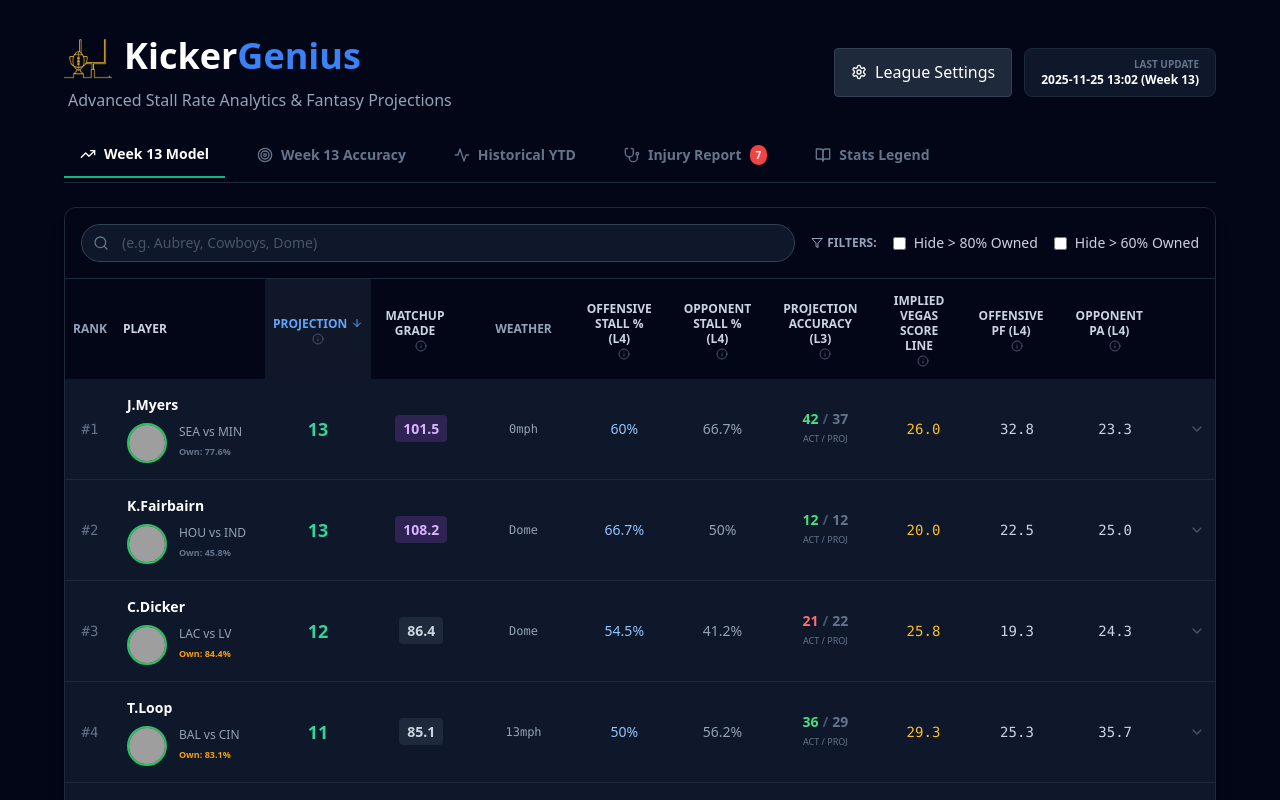
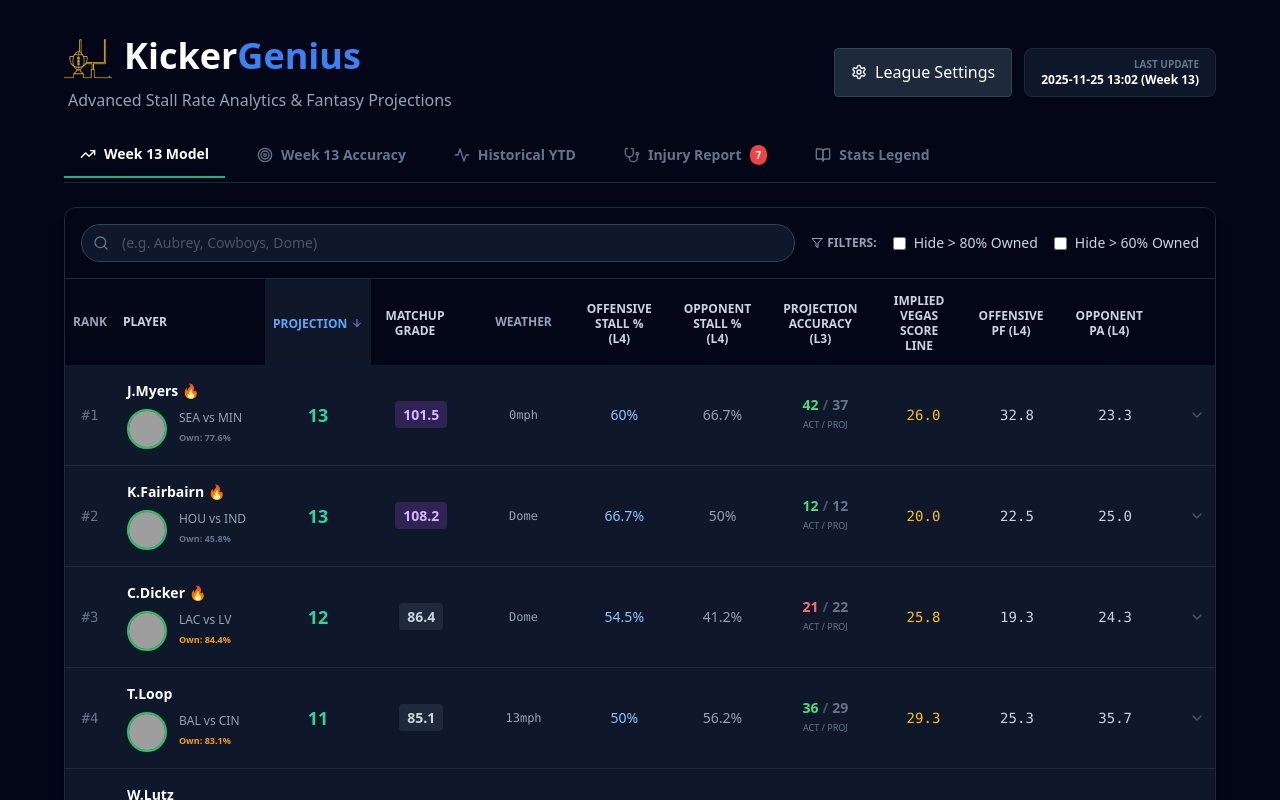
Before and after one commit to CalebUK/kicker-genius-app, a React (Vite) app: page / in a window 1280 px wide. Shown: the top 800 px of the page. Built offline with nearby package versions, Linux system fonts and the light colour scheme; grey boxes are pictures that could not be loaded; the HTML template or start-up script is replaced by a standard one.

Commit message:
UI fixes

```diff
--- a/src/App.jsx
+++ b/src/App.jsx
@@ -59,9 +59,9 @@ const HeaderCell = ({ label, description, avg, sortKey, currentSort, onSort }) =
             )
           )}
         </div>
-        <Info className="w-3 h-3 text-slate-600 group-hover:text-blue-400 transition-colors flex-shrink-0" />
       </div>
 
+      {/* TOOLTIP */}
       <div className="absolute top-full left-1/2 -translate-x-1/2 mt-2 w-48 p-2 bg-slate-900 border border-slate-700 rounded shadow-xl text-xs normal-case font-normal opacity-0 group-hover:opacity-100 transition-opacity pointer-events-none z-50 whitespace-normal text-left cursor-auto">
         <div className="text-white font-semibold mb-1">{description}</div>
         {avg !== undefined && <div className="text-blue-300">League Avg: {Number(avg).toFixed(1)}</div>}
@@ -88,12 +88,12 @@ const HistoryBars = ({ games }) => {
            );
         }
 
+        // --- ROUNDING LOGIC ---
         const projRounded = Math.round(g.proj);
         const diff = g.act - projRounded;
         const maxVal = Math.max(20, projRounded, g.act);
         const projPct = (projRounded / maxVal) * 100;
         const actPct = (g.act / maxVal) * 100;
-        const isBeat = g.act >= projRounded;
 
         return (
           <div key={i} className="text-[10px]">
@@ -123,6 +123,7 @@ const HistoryBars = ({ games }) => {
 const PlayerCell = ({ player, subtext }) => {
   const injuryColor = player.injury_color || 'slate-600';
   const statusText = player.injury_status || '';
+
   let borderColor = 'border-slate-600';
   if (injuryColor.includes('green')) borderColor = 'border-green-500';
   if (injuryColor.includes('red-700')) borderColor = 'border-red-700';
@@ -154,9 +155,12 @@ const PlayerCell = ({ player, subtext }) => {
   return (
     <td className="px-3 py-4 font-medium text-white">
       <div className="flex flex-col justify-center">
-          <div className="text-xs md:text-sm font-bold text-white leading-tight mb-2 whitespace-normal break-words">
+          {/* TOP: NAME with Fire Emoji if Top 5 */}
+          <div className="text-xs md:text-sm font-bold text-white leading-tight mb-2 whitespace-normal break-words flex items-center gap-1">
             {player.kicker_player_name}
+            {player.isTop5 && <span title="Top 5 Scorer (Season)" className="text-sm">🔥</span>}
           </div>
+
           <div className="flex items-center gap-3">
               <div className="relative group flex-shrink-0">
                 <img src={imageUrl} className={`w-10 h-10 rounded-full bg-slate-800 border-2 object-cover shrink-0 ${borderColor}`} onError={(e) => { if (e.target.src.includes('aubrey_custom.png')) { e.target.src = player.headshot_url; } else { e.target.src = 'https://static.www.nfl.com/image/private/f_auto,q_auto/league/nfl-placeholder.png'; }}} />
@@ -187,15 +191,22 @@ const PlayerCell = ({ player, subtext }) => {
 
 const MathCard = ({ player, leagueAvgs, week }) => {
   if (!player) return null;
+
+  // --- ROUNDED TREND LOGIC ---
   const l3_proj = player.l3_proj_sum !== undefined ? player.l3_proj_sum : Math.round(player.history?.l3_proj || 0);
   const l3_act = player.l3_act_sum !== undefined ? player.l3_act_sum : (player.history?.l3_actual || 0);
+
   const l3_diff = l3_act - l3_proj;
+
   let trendColor = "text-slate-500";
   let trendSign = "";
   if (l3_diff > 2.5) { trendColor = "text-green-400"; trendSign = "+"; }
   else if (l3_diff < -2.5) { trendColor = "text-red-400"; }
+
   const lgOffStall = leagueAvgs?.off_stall || 40;
   const lgDefStall = leagueAvgs?.def_stall || 40;
+
+  // --- Calculation Variables for Display ---
   const baseRaw = (player.avg_pts * (player.grade / 90));
   const baseMult = (player.grade / 90).toFixed(2);
   const offRaw = player.off_cap_val;
@@ -208,7 +219,9 @@ const MathCard = ({ player, leagueAvgs, week }) => {
           <Calculator className="w-4 h-4 text-emerald-400" />
           <h3 className="font-bold text-white text-sm">Math Worksheet: {player.kicker_player_name}</h3>
         </div>
+
         <div className="grid grid-cols-1 md:grid-cols-4 gap-4 text-xs">
+          {/* 1. GRADE */}
           <div className="bg-slate-900 p-3 rounded border border-slate-800/50 flex flex-col gap-2">
             <div className="text-blue-300 font-bold mb-1 pb-1 border-b border-slate-800">MATCHUP GRADE</div>
             <div><div className="flex justify-between text-xs text-slate-300"><span>Offense Score</span><span className="font-mono text-white">{player.off_score_val}</span></div><div className="text-[9px] text-slate-500">({player.off_stall_rate}% / {lgOffStall}%) × 40</div></div>
@@ -223,7 +236,8 @@ const MathCard = ({ player, leagueAvgs, week }) => {
             <div><div className="flex justify-between text-xs text-slate-300"><span>Defense (20%)</span><span className="font-mono text-white">{(defRaw * 0.2).toFixed(1)}</span></div><div className="text-[9px] text-slate-500 leading-tight">{player.w_def_allowed} (Allow) × 35% (Share) × 1.2 = {defRaw}</div></div>
             <div className="mt-auto pt-2 border-t border-slate-700"><div className="flex justify-between font-bold text-white text-[11px]"><span>Week {week} Projection</span><span className="text-emerald-400 text-lg">{player.proj}</span></div><div className="text-[9px] text-right text-slate-500">(Rounded)</div></div>
           </div>
-          <div className="bg-slate-900 p-3 rounded border border-slate-800/50"><div className="font-bold mb-2 pb-1 border-b border-slate-800 flex items-center justify-between"><div className="flex items-center gap-2 text-purple-400"><Target className="w-3 h-3"/> TREND (L3)</div><span className={`text-[10px] font-mono ${trendColor}`}>{trendSign}{l3_diff.toFixed(1)}</span></div><HistoryBars games={player.history?.l3_games} /></div>
+          {/* RENAMED TO "Last 3 Trend" */}
+          <div className="bg-slate-900 p-3 rounded border border-slate-800/50"><div className="font-bold mb-2 pb-1 border-b border-slate-800 flex items-center justify-between"><div className="flex items-center gap-2 text-purple-400"><Target className="w-3 h-3"/> Last 3 Trend</div><span className={`text-[10px] font-mono ${trendColor}`}>{trendSign}{l3_diff.toFixed(1)}</span></div><HistoryBars games={player.history?.l3_games} /></div>
           <div className="bg-slate-900 p-3 rounded border border-slate-800/50 flex flex-col"><div className="text-emerald-400 font-bold mb-2 pb-1 border-b border-slate-800 flex items-center gap-2"><BrainCircuit className="w-3 h-3" /> KICKERGENIUS INSIGHT</div><div className="text-xs text-slate-300 leading-relaxed h-full flex items-center">{player.narrative || "No specific analysis available for this player yet."}</div></div>
         </div>
         <div className="mt-3 bg-slate-800/40 p-2 rounded border border-slate-800 text-[10px] text-slate-400 flex gap-6 justify-center"><span><strong className="text-slate-200">Vegas:</strong> {player.details_vegas_spread} / {player.details_vegas_total} Total</span><span><strong className="text-slate-200">Implied Score:</strong> {player.vegas ? Number(player.vegas).toFixed(1) : '--'} pts</span><span><strong className="text-slate-200">L4 Team PF:</strong> {player.off_ppg ? Number(player.off_ppg).toFixed(1) : '--'} pts</span><span><strong className="text-slate-200">L4 Opp PA:</strong> {player.def_pa ? Number(player.def_pa).toFixed(1) : '--'} pts</span></div>
@@ -293,8 +307,6 @@ const AccuracyTab = ({ players, scoring, week }) => {
             {displayPlayers.map((p, i) => {
                 const liveScore = calculateLiveScore(p);
                 const proj = p.proj;
-
-                // Math for Progress Bar
                 const pct = Math.min(100, Math.max(5, (liveScore / proj) * 100));
                 const isBeat = liveScore >= proj;
                 const isSmashed = liveScore >= proj + 3;
@@ -327,26 +339,16 @@ const AccuracyTab = ({ players, scoring, week }) => {
                         </div>
 
                         {/* FOOTBALL FIELD PROGRESS BAR */}
-                        <div className="h-6 w-full bg-emerald-900 rounded-md relative mb-4 border border-emerald-800 overflow-visible mt-2">
-                             {/* Field Markings */}
+                        <div className="h-6 w-full bg-emerald-900/40 rounded-md relative mb-4 border border-emerald-800 overflow-visible mt-2">
                              <div className="absolute inset-0 flex justify-between px-2 items-center pointer-events-none opacity-40">
-                                 {/* Yard Lines (0, 10, 20, 30, 40, 50, 40, 30, 20, 10, 0) */}
                                  {[...Array(11)].map((_, idx) => (
                                      <div key={idx} className={`h-full w-0.5 ${idx === 5 ? 'bg-white w-1' : 'bg-white/50'}`}></div>
                                  ))}
                              </div>
-
-                             {/* Faint Logo at 50yd line */}
                              <img src="/assets/logo.png" className="absolute top-1/2 left-1/2 -translate-x-1/2 -translate-y-1/2 w-5 h-5 opacity-20 pointer-events-none" alt="logo"/>
-
-                             {/* Endzones (Visual Only) */}
                              <div className="absolute left-0 top-0 bottom-0 w-2 bg-white/10 border-r border-white/20"></div>
                              <div className="absolute right-0 top-0 bottom-0 w-2 bg-white/10 border-l border-white/20"></div>
-
-                             {/* Fill Bar */}
                              <div className={`h-full rounded-l-md transition-all duration-1000 ease-out ${isSmashed ? 'bg-blue-500/60' : isBeat ? 'bg-emerald-500/60' : 'bg-yellow-500/60'}`} style={{ width: `${pct}%` }}></div>
-
-                             {/* Ball Icon */}
                              <div className="absolute top-1/2 -translate-y-1/2 w-8 h-8 transition-all duration-1000 ease-out z-20 flex items-center justify-center filter drop-shadow-lg" style={{ left: `calc(${pct}% - 14px)` }}>
                                  <img
                                     src={isSmashed ? "/assets/football-fire.png" : "/assets/football.png"}
@@ -451,13 +453,23 @@ const App = () => {
      const ytdPts = calcFPts(pWithVegas);
      const pWithYtd = { ...pWithVegas, fpts_ytd: ytdPts };
      const proj = calcProj(pWithYtd, p.grade);
+
+     // NEW LOGIC: Recalculate L3 sums based on rounded weekly values
      const l3_games = p.history?.l3_games || [];
      const l3_proj_sum = l3_games.reduce((acc, g) => acc + Math.round(Number(g.proj)), 0);
      const l3_act_sum = l3_games.reduce((acc, g) => acc + Number(g.act), 0);
-     return { ...pWithYtd, proj: parseFloat(proj), l3_proj_sum, l3_act_sum, acc_diff: l3_act_sum - l3_proj_sum };
+
+     return {
+        ...pWithYtd,
+        proj: parseFloat(proj),
+        l3_proj_sum,
+        l3_act_sum,
+        acc_diff: l3_act_sum - l3_proj_sum
+     };
   })
   .filter(p => p.proj > 0);
 
+  // Search Logic
   if (search) {
       const q = search.toLowerCase();
       processed = processed.filter(p =>
@@ -468,10 +480,12 @@ const App = () => {
       );
   }
 
+  // Sort Logic for Potential
   processed.sort((a, b) => {
      let valA = a[sortConfig.key];
      let valB = b[sortConfig.key];
      if (sortConfig.key === 'proj_acc') { valA = a.acc_diff; valB = b.acc_diff; }
+
      if (valA < valB) return sortConfig.direction === 'asc' ? -1 : 1;
      if (valA > valB) return sortConfig.direction === 'asc' ? 1 : -1;
      return 0;
@@ -480,17 +494,31 @@ const App = () => {
   if (hideHighOwn) processed = processed.filter(p => (p.own_pct || 0) <= 80);
   if (hideMedOwn) processed = processed.filter(p => (p.own_pct || 0) <= 60);
 
+  // YTD Processing with League Averages
   const calculateLeagueAvg = (arr, key) => {
       if (!arr || arr.length === 0) return 0;
       const sum = arr.reduce((acc, curr) => acc + (parseFloat(curr[key]) || 0), 0);
       return sum / arr.length;
   };
 
+  // Identify Top 5 Scorers for Fire Emoji
+  const top5Ytd = ytd.map(p => ({ ...p, fpts_calc: calcFPts(p) })).sort((a, b) => b.fpts_calc - a.fpts_calc).slice(0, 5).map(p => p.kicker_player_name);
+
+  // Re-map processed to include isTop5 flag
+  processed = processed.map(p => ({ ...p, isTop5: top5Ytd.includes(p.kicker_player_name) }));
+
   const ytdSorted = ytd.map(p => {
       const pts = calcFPts(p);
       const pct = (p.fg_att > 0 ? (p.fg_made / p.fg_att * 100) : 0);
       const longMakes = (p.fg_50_59 || 0) + (p.fg_60_plus || 0);
-      return { ...p, fpts: pts, avg_fpts: (p.games > 0 ? (pts/p.games) : 0), pct_val: pct, pct: pct.toFixed(1), longs: longMakes };
+      return {
+          ...p,
+          fpts: pts,
+          avg_fpts: (p.games > 0 ? (pts/p.games) : 0),
+          pct_val: pct,
+          pct: pct.toFixed(1),
+          longs: longMakes
+      };
   }).sort((a, b) => {
       let key = sortConfig.key;
       if (key === 'pct') key = 'pct_val';
@@ -513,6 +541,7 @@ const App = () => {
       def_stall: calculateLeagueAvg(ytdSorted, 'def_stall_rate_ytd'),
   };
 
+  // --- INJURY BUCKETS ---
   const bucketQuestionable = injuries.filter(k => k.injury_status === 'Questionable');
   const bucketOutDoubtful = injuries.filter(k => k.injury_status === 'OUT' || k.injury_status === 'Doubtful' || k.injury_status === 'Inactive');
   const bucketRest = injuries.filter(k => ['IR', 'CUT', 'Practice Squad'].includes(k.injury_status) || k.injury_status.includes('Roster'));
@@ -525,11 +554,21 @@ const App = () => {
       const match = details.match(/^(.+?)\s\((.+)\)$/);
       let displayInjury = k.injury_details;
       let displayStatus = '';
-      if (match) { const reportStatus = match[1]; const injuryType = match[2]; displayInjury = `${k.injury_status}: ${injuryType}`; displayStatus = reportStatus; }
+
+      if (match) {
+          const reportStatus = match[1];
+          const injuryType = match[2];
+          displayInjury = `${k.injury_status}: ${injuryType}`;
+          displayStatus = reportStatus;
+      }
 
       return (
          <div key={i} className={`flex items-center gap-4 p-3 bg-slate-900/80 rounded-lg border ${borderColor}`}>
-            <img src={k.headshot_url} className={`w-12 h-12 rounded-full border-2 object-cover ${borderColor.replace('border', 'border-')}`} onError={(e) => {e.target.src = 'https://static.www.nfl.com/image/private/f_auto,q_auto/league/nfl-placeholder.png'}}/>
+            <img
+                src={k.headshot_url}
+                className={`w-12 h-12 rounded-full border-2 object-cover ${borderColor.replace('border', 'border-')}`}
+                onError={(e) => {e.target.src = 'https://static.www.nfl.com/image/private/f_auto,q_auto/league/nfl-placeholder.png'}}
+            />
             <div>
                <div className="font-bold text-white">{k.kicker_player_name} ({k.team})</div>
                {match ? (
@@ -571,7 +610,6 @@ const App = () => {
           </div>
         </div>
 
-        {/* Navigation */}
         <div className="flex gap-4 mb-6 border-b border-slate-800 pb-1 overflow-x-auto">
           <button onClick={() => { setActiveTab('potential'); setSortConfig({key:'proj', direction:'desc'}); }} className={`pb-3 px-4 text-sm font-bold whitespace-nowrap flex items-center gap-2 ${activeTab === 'potential' ? 'text-white border-b-2 border-emerald-500' : 'text-slate-500'}`}><TrendingUp className="w-4 h-4"/> Week {meta.week} Model</button>
           <button onClick={() => { setActiveTab('accuracy'); }} className={`pb-3 px-4 text-sm font-bold whitespace-nowrap flex items-center gap-2 ${activeTab === 'accuracy' ? 'text-white border-b-2 border-purple-500' : 'text-slate-500'}`}><Target className="w-4 h-4"/> Week {meta.week} Accuracy</button>
@@ -634,7 +672,7 @@ const App = () => {
               <table className="w-full text-sm text-left">
                 <thead className="text-xs text-slate-400 uppercase bg-slate-950">
                   <tr>
-                    <th className="w-8 px-2 py-3 align-middle text-center">Rank</th>
+                    <th className="w-10 px-2 py-3 align-middle text-center">Rank</th>
                     <th
                       className="px-2 py-3 align-middle text-left cursor-pointer group w-full min-w-[150px]"
                       onClick={() => handleSort('own_pct')}
@@ -660,7 +698,7 @@ const App = () => {
                   {processed.map((row, idx) => (
                     <React.Fragment key={idx}>
                       <tr onClick={() => toggleRow(idx)} className="hover:bg-slate-800/50 cursor-pointer transition-colors">
-                        <td className="w-8 px-2 py-4 font-mono text-slate-500 text-center">#{idx + 1}</td>
+                        <td className="w-10 px-2 py-4 font-mono text-slate-500 text-center">#{idx + 1}</td>
                         <PlayerCell player={row} subtext={`${row.team} vs ${row.opponent}`} />
                         <td className={`px-6 py-4 text-center text-lg font-bold ${row.proj === 0 ? 'text-red-500' : 'text-emerald-400'}`}>{row.proj}</td>
                         <td className="px-6 py-4 text-center"><span className={`px-2 py-1 rounded font-bold ${row.grade > 100 ? 'bg-purple-500/20 text-purple-300' : 'bg-slate-800 text-slate-300'}`}>{row.grade}</span></td>
```
